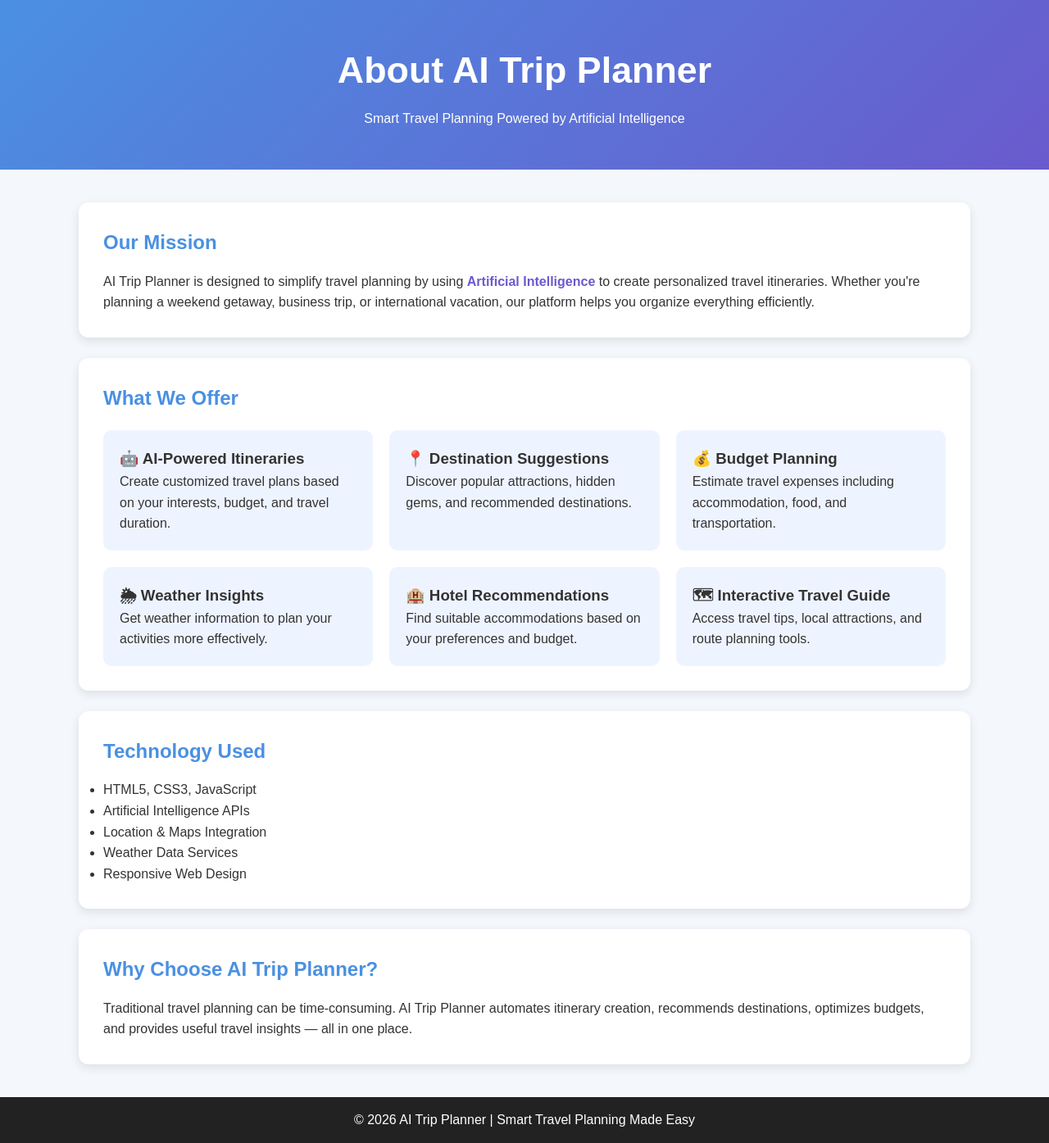
After one commit to dnyanu-123/python-traning, a Flask app: template ai_trip_planner/templates/about.html in a window 1280 px wide. The commit adds this page. Shown: the whole page at 82% size. Run offline with Flask 3, Linux system fonts and the light colour scheme; the template is opened without the code that fills it, so the values that code supplies are empty.

Commit message:
day 7 : program

```diff
--- a/ai_trip_planner/app.py
+++ b/ai_trip_planner/app.py
@@ -1,5 +1,4 @@
 from flask import Flask, render_template
-
 
 app = Flask(__name__)
 
@@ -44,45 +43,22 @@ places_info = {
 
 @app.route("/")
 def home():
-    return f"""
-    <h1>AI Trip Planner</h1>
-
-    <h2>User Information</h2>
-    <p>Name: {user_info['name']}</p>
-    <p>Age: {user_info['age']}</p>
-
-    <h2>Trip Details</h2>
-    <p>Destination: {trip_details['destination']}</p>
-    <p>Days: {trip_details['days']}</p>
-    <p>Budget: ₹{trip_details['budget']}</p>
-
-    <h2>Hotel</h2>
-    <p>{hotel_info['hotel_name']}</p>
-
-    <h2>Transport</h2>
-    <p>{transport_info['mode']}</p>
-
-    <h2>Places to Visit</h2>
-    <ul>
-        <li>{places_info['place1']}</li>
-        <li>{places_info['place2']}</li>
-        <li>{places_info['place3']}</li>
-    </ul>
-    """
+    return render_template('home.html')
 
 
 @app.route("/about")
 def about():
     return render_template("about.html")
 
-
-@app.route("/places")
-def places():
-    return "<h1>Popular Places</h1><p>Here are some amazing places you can visit!</p>"
-
 @app.route("/planner")
 def planner():
-    return "<h1>Trip Planner</h1><p>Use our AI-powered trip planner to create your perfect itinerary.</p>"
+    return render_template("planner.html",user_info=user_info, trip_details=trip_details)
+
+
+@app.route("/contact")
+def contact():
+    return render_template("contact.html")
+
 
 
 if __name__ == "__main__":
--- /dev/null
+++ b/ai_trip_planner/templates/about.html
@@ -0,0 +1,170 @@
+<!DOCTYPE html>
+<html lang="en">
+<head>
+    <meta charset="UTF-8">
+    <meta name="viewport" content="width=device-width, initial-scale=1.0">
+    <title>About - AI Trip Planner</title>
+
+    <style>
+        *{
+            margin:0;
+            padding:0;
+            box-sizing:border-box;
+            font-family: Arial, sans-serif;
+        }
+
+        body{
+            background:#f4f7fc;
+            color:#333;
+            line-height:1.6;
+        }
+
+        header{
+            background:linear-gradient(135deg,#4a90e2,#6a5acd);
+            color:white;
+            text-align:center;
+            padding:50px 20px;
+        }
+
+        header h1{
+            font-size:2.8rem;
+            margin-bottom:10px;
+        }
+
+        .container{
+            width:85%;
+            max-width:1100px;
+            margin:40px auto;
+        }
+
+        .card{
+            background:white;
+            padding:30px;
+            border-radius:12px;
+            box-shadow:0 4px 12px rgba(0,0,0,0.1);
+            margin-bottom:25px;
+        }
+
+        h2{
+            color:#4a90e2;
+            margin-bottom:15px;
+        }
+
+        .features{
+            display:grid;
+            grid-template-columns:repeat(auto-fit,minmax(250px,1fr));
+            gap:20px;
+            margin-top:20px;
+        }
+
+        .feature-box{
+            background:#eef4ff;
+            padding:20px;
+            border-radius:10px;
+            transition:0.3s;
+        }
+
+        .feature-box:hover{
+            transform:translateY(-5px);
+        }
+
+        footer{
+            background:#222;
+            color:white;
+            text-align:center;
+            padding:15px;
+            margin-top:40px;
+        }
+
+        .highlight{
+            color:#6a5acd;
+            font-weight:bold;
+        }
+    </style>
+</head>
+<body>
+
+    <header>
+        <h1>About AI Trip Planner</h1>
+        <p>Smart Travel Planning Powered by Artificial Intelligence</p>
+    </header>
+
+    <div class="container">
+
+        <div class="card">
+            <h2>Our Mission</h2>
+            <p>
+                AI Trip Planner is designed to simplify travel planning by using
+                <span class="highlight">Artificial Intelligence</span> to create
+                personalized travel itineraries. Whether you're planning a weekend
+                getaway, business trip, or international vacation, our platform
+                helps you organize everything efficiently.
+            </p>
+        </div>
+
+        <div class="card">
+            <h2>What We Offer</h2>
+
+            <div class="features">
+
+                <div class="feature-box">
+                    <h3>🤖 AI-Powered Itineraries</h3>
+                    <p>Create customized travel plans based on your interests, budget, and travel duration.</p>
+                </div>
+
+                <div class="feature-box">
+                    <h3>📍 Destination Suggestions</h3>
+                    <p>Discover popular attractions, hidden gems, and recommended destinations.</p>
+                </div>
+
+                <div class="feature-box">
+                    <h3>💰 Budget Planning</h3>
+                    <p>Estimate travel expenses including accommodation, food, and transportation.</p>
+                </div>
+
+                <div class="feature-box">
+                    <h3>🌦 Weather Insights</h3>
+                    <p>Get weather information to plan your activities more effectively.</p>
+                </div>
+
+                <div class="feature-box">
+                    <h3>🏨 Hotel Recommendations</h3>
+                    <p>Find suitable accommodations based on your preferences and budget.</p>
+                </div>
+
+                <div class="feature-box">
+                    <h3>🗺 Interactive Travel Guide</h3>
+                    <p>Access travel tips, local attractions, and route planning tools.</p>
+                </div>
+
+            </div>
+        </div>
+
+        <div class="card">
+            <h2>Technology Used</h2>
+            <ul>
+                <li>HTML5, CSS3, JavaScript</li>
+                <li>Artificial Intelligence APIs</li>
+                <li>Location & Maps Integration</li>
+                <li>Weather Data Services</li>
+                <li>Responsive Web Design</li>
+            </ul>
+        </div>
+
+        <div class="card">
+            <h2>Why Choose AI Trip Planner?</h2>
+            <p>
+                Traditional travel planning can be time-consuming. AI Trip Planner
+                automates itinerary creation, recommends destinations, optimizes
+                budgets, and provides useful travel insights — all in one place.
+            </p>
+        </div>
+
+    </div>
+
+    <footer>
+        <p>&copy; 2026 AI Trip Planner | Smart Travel Planning Made Easy</p>
+    </footer>
+
+</body>
+</html>
```
Also changed, not shown: ai_trip_planner/templates/base.html (+25 -16 lines), ai_trip_planner/templates/contact.html (added, +11 -0 lines), ai_trip_planner/templates/home.html (added, +16 -0 lines), ai_trip_planner/templates/planner.html (+21 -1 lines).
